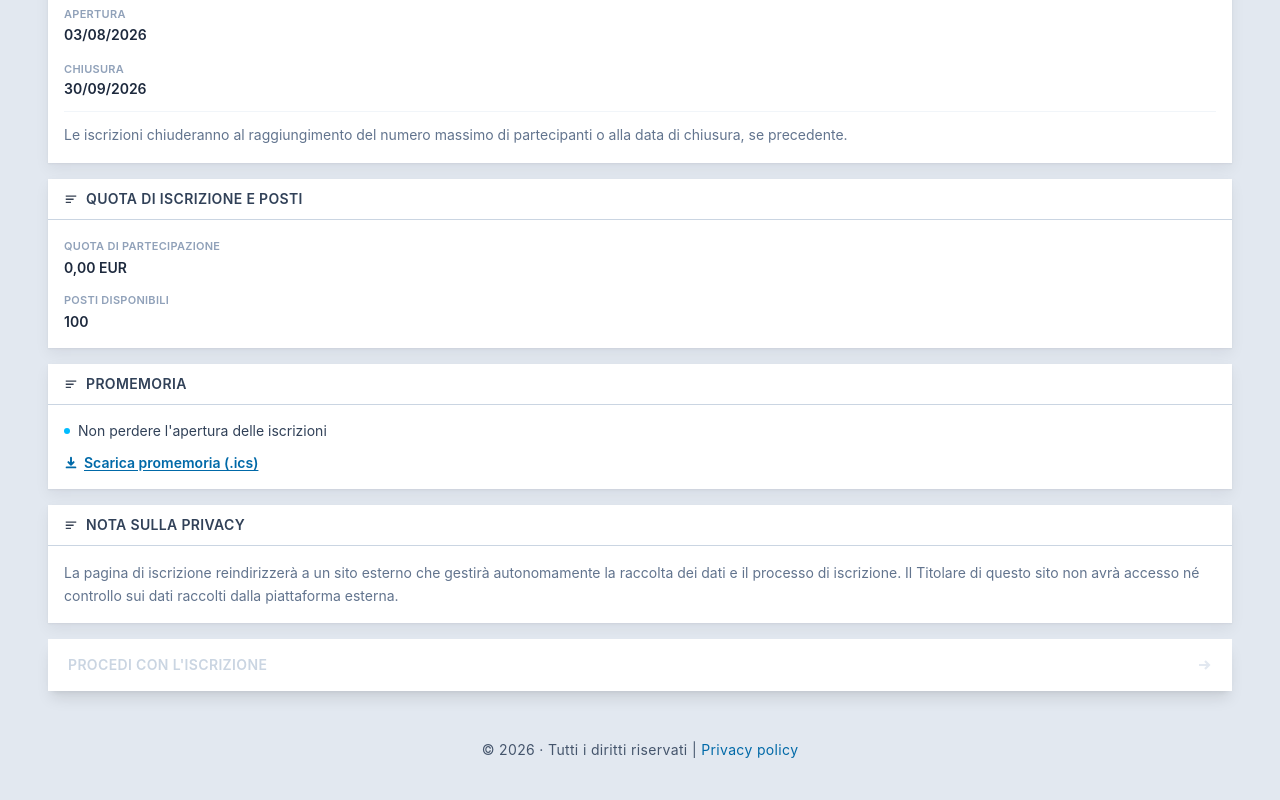
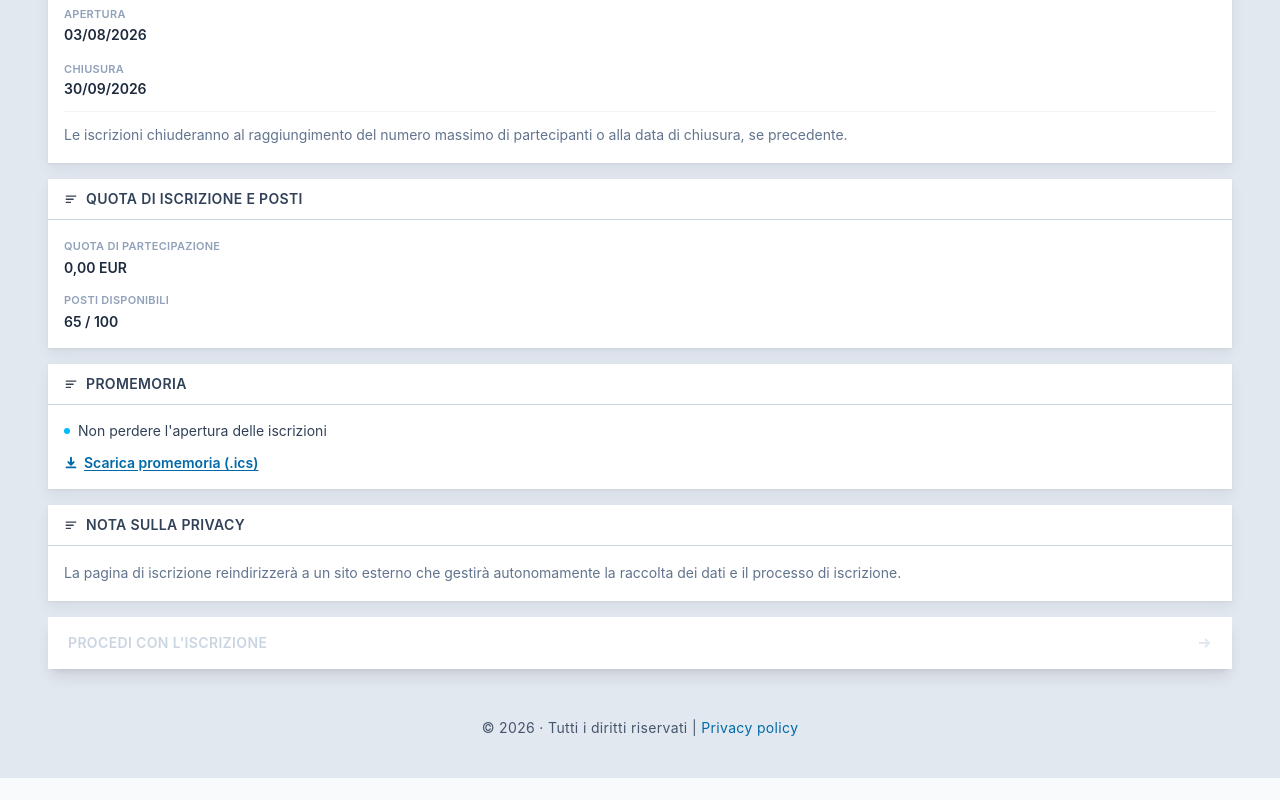
Before and after one commit to alkaest2002/aviation-psy, a website built with Vite: page pages/iscrizione.html in a window 1280 px wide. Shown: the part 399-1199 px from the top of the page. After the commit the page ends 1177 px from the top, so only its background shows below. Built offline with nearby package versions, Linux system fonts and the light colour scheme.

Commit message:
Update site

```diff
--- a/pages/iscrizione.html
+++ b/pages/iscrizione.html
@@ -130,8 +130,10 @@
                     <div class="px-4 pb-4">
                         <span class="text-[11px] font-semibold uppercase tracking-wide text-slate-400">Posti
                             disponibili</span>
-                        <p x-text="$store.programStore.registration.maxParticipants"
-                            class="text-sm font-semibold text-slate-800 mt-0.5"></p>
+                        <p class="text-sm font-semibold text-slate-800 mt-0.5">
+                            <span x-text="$store.programStore.registration.maxParticipants - $store.programStore.registration.currentParticipants"></span> /
+                            <span x-text="$store.programStore.registration.maxParticipants"></span>
+                        </p>
                     </div>
 
                 </div>
@@ -182,8 +184,7 @@
                     <div class="px-4 py-4">
                         <p class="text-sm text-slate-500 leading-relaxed">
                             La pagina di iscrizione reindirizzerà a un sito esterno che gestirà autonomamente
-                            la raccolta dei dati e il processo di iscrizione. Il Titolare di questo sito non avrà
-                            accesso né controllo sui dati raccolti dalla piattaforma esterna.
+                            la raccolta dei dati e il processo di iscrizione.
                         </p>
                     </div>
 
--- a/src/program.json
+++ b/src/program.json
@@ -19,7 +19,7 @@
             }
         },
         "maxParticipants": 100,
-        "currentParticipants": 30,
+        "currentParticipants": 35,
         "ecm": {
             "amount": 5,
             "validFor": ["Medici", "Psicologi", "AME"]
```
